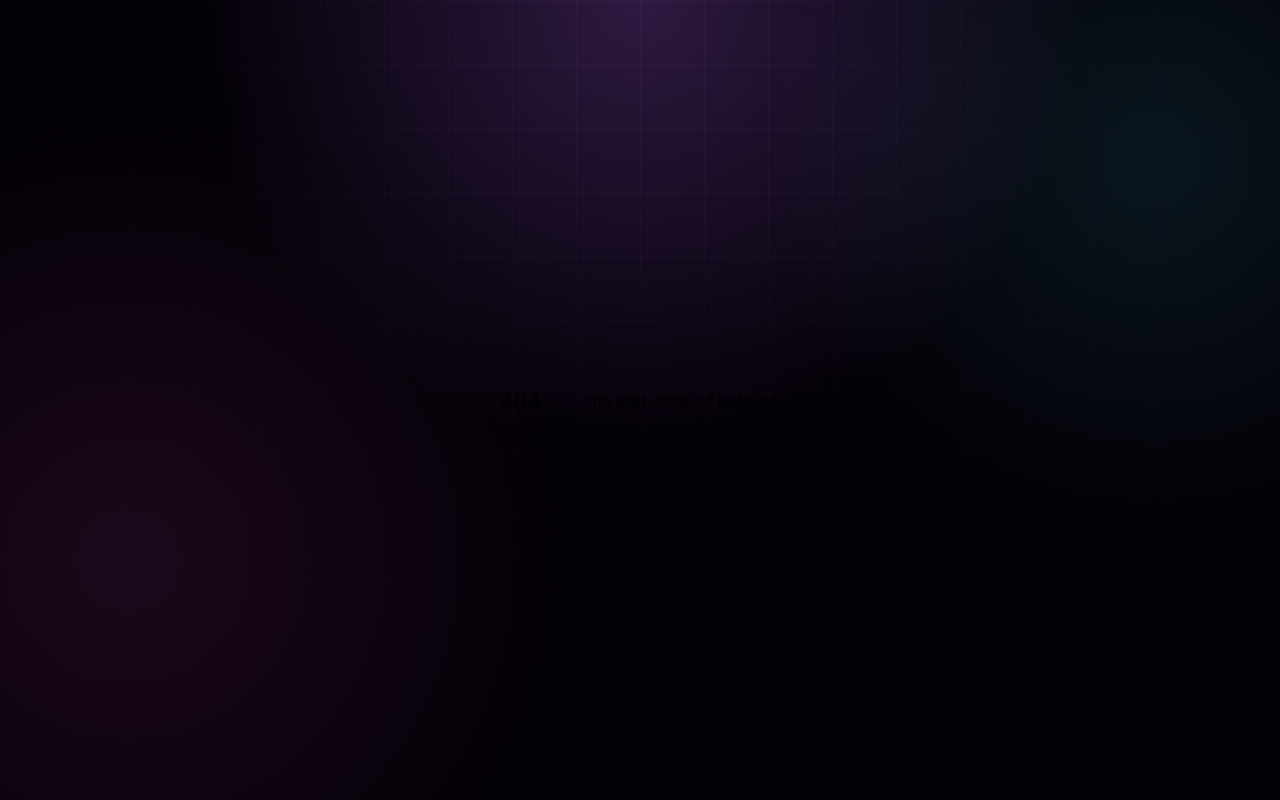
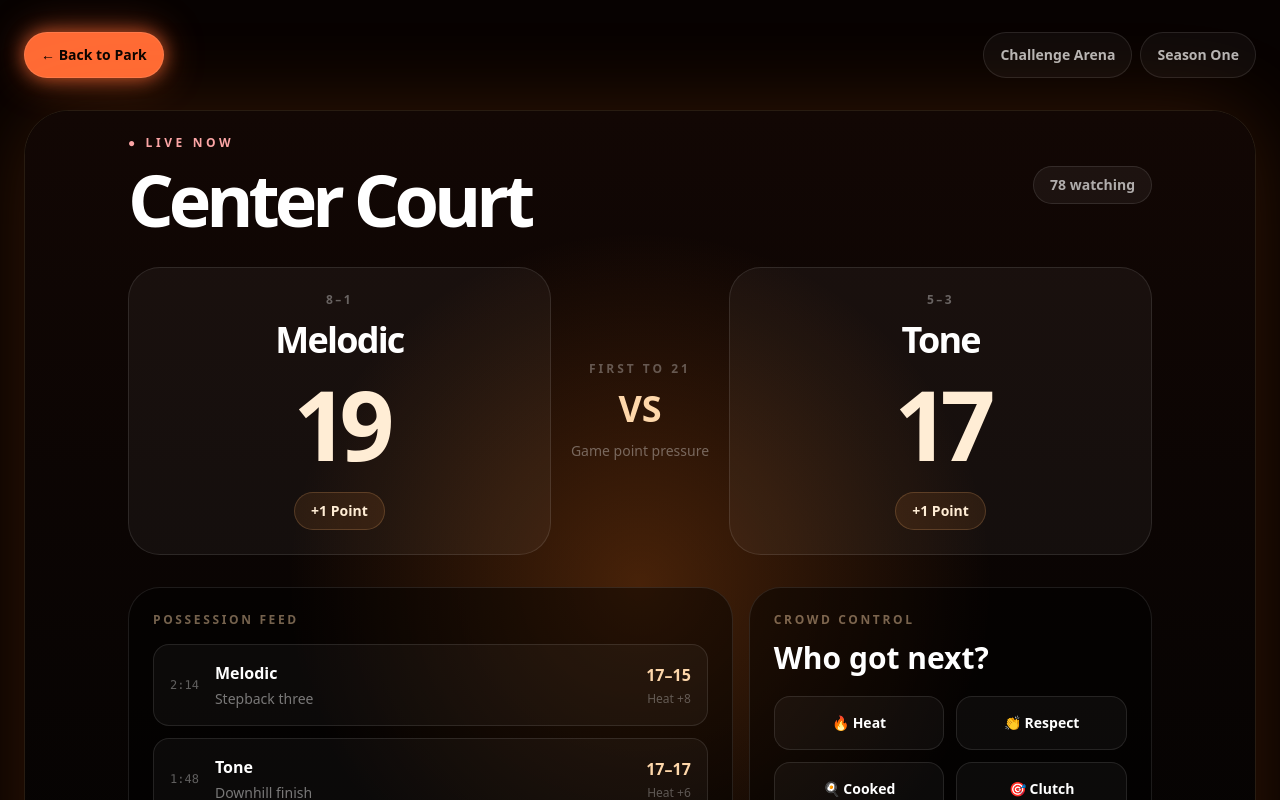
Before and after one commit to thatsmelodic/harmonic-os, a Next.js app: page /worlds/fried-em/center-court in a window 1280 px wide. Before the commit this address had no page. Shown: the top 800 px of the page. Built offline with nearby package versions, Linux system fonts and the light colour scheme.

Commit message:
Build Fried Em live center court

```diff
--- /dev/null
+++ b/app/worlds/fried-em/center-court/page.tsx
@@ -0,0 +1,60 @@
+'use client';
+
+import Link from 'next/link';
+import { useMemo, useState } from 'react';
+
+const possessions = [
+  { time: '2:14', team: 'Melodic', action: 'Stepback three', score: '17–15', heat: 8 },
+  { time: '1:48', team: 'Tone', action: 'Downhill finish', score: '17–17', heat: 6 },
+  { time: '1:03', team: 'Melodic', action: 'Defensive stop', score: '17–17', heat: 5 },
+  { time: '0:42', team: 'Melodic', action: 'Corner jumper', score: '19–17', heat: 7 },
+];
+
+export default function FriedEmCenterCourtPage() {
+  const [home, setHome] = useState(19);
+  const [away, setAway] = useState(17);
+  const [spectators, setSpectators] = useState(78);
+  const [reaction, setReaction] = useState('');
+  const winner = useMemo(() => home >= 21 ? 'Melodic' : away >= 21 ? 'Tone' : null, [home, away]);
+
+  const react = (value: string) => {
+    setReaction(value);
+    setSpectators((current) => current + 1);
+  };
+
+  return (
+    <main className="fried-em-world min-h-screen px-4 py-8 text-white sm:px-6">
+      <div className="mx-auto max-w-7xl">
+        <nav className="mb-8 flex flex-wrap items-center justify-between gap-3">
+          <Link href="/worlds/fried-em" className="rounded-full border border-white/10 bg-white/[.04] px-4 py-3 text-sm font-black text-white/70">← Back to Park</Link>
+          <div className="flex gap-2"><Link href="/worlds/fried-em/challenges" className="rounded-full border border-white/10 bg-white/[.04] px-4 py-3 text-sm font-black text-white/70">Challenge Arena</Link><Link href="/worlds/fried-em/seasons" className="rounded-full border border-white/10 bg-white/[.04] px-4 py-3 text-sm font-black text-white/70">Season One</Link></div>
+        </nav>
+
+        <section className="overflow-hidden rounded-[2.8rem] border border-orange-300/15 bg-black/55 shadow-[0_0_90px_rgba(255,122,26,.18)] backdrop-blur-2xl">
+          <div className="grid min-h-[520px] place-items-center bg-[radial-gradient(circle_at_center,rgba(255,122,26,.25),transparent_22rem),linear-gradient(to_bottom,#120704,#020202)] p-6">
+            <div className="w-full max-w-5xl">
+              <div className="flex flex-wrap items-center justify-between gap-4"><div><p className="text-xs font-black uppercase tracking-[.3em] text-red-300">● Live Now</p><h1 className="mt-3 text-5xl font-black tracking-[-.07em] sm:text-7xl">Center Court</h1></div><div className="rounded-full border border-white/10 bg-white/[.05] px-4 py-2 text-sm font-black text-white/65">{spectators} watching</div></div>
+
+              <div className="mt-8 grid items-center gap-5 md:grid-cols-[1fr_auto_1fr]">
+                <Team name="Melodic" record="8–1" score={home} onScore={() => setHome((value) => Math.min(21, value + 1))} />
+                <div className="text-center"><p className="text-xs font-black uppercase tracking-[.25em] text-white/30">First to 21</p><p className="mt-3 text-4xl font-black text-orange-200">VS</p><p className="mt-3 text-sm text-white/35">Game point pressure</p></div>
+                <Team name="Tone" record="5–3" score={away} onScore={() => setAway((value) => Math.min(21, value + 1))} />
+              </div>
+
+              {winner && <div className="mt-6 rounded-[1.7rem] border border-orange-300/20 bg-orange-400/10 p-5 text-center"><p className="text-xs font-black uppercase tracking-[.2em] text-orange-200/55">Final</p><h2 className="mt-2 text-4xl font-black">{winner} keeps court.</h2></div>}
+
+              <div className="mt-8 grid gap-4 lg:grid-cols-[1.2fr_.8fr]">
+                <article className="rounded-[2rem] border border-white/10 bg-black/45 p-6"><p className="text-xs font-black uppercase tracking-[.22em] text-orange-200/45">Possession Feed</p><div className="mt-4 grid gap-3">{possessions.map((item) => <div key={`${item.time}-${item.action}`} className="grid grid-cols-[auto_1fr_auto] items-center gap-4 rounded-2xl border border-white/10 bg-white/[.035] p-4"><span className="font-mono text-xs text-white/35">{item.time}</span><div><p className="font-black">{item.team}</p><p className="mt-1 text-sm text-white/45">{item.action}</p></div><div className="text-right"><p className="font-black text-orange-200">{item.score}</p><p className="mt-1 text-xs text-white/30">Heat +{item.heat}</p></div></div>)}</div></article>
+                <article className="rounded-[2rem] border border-white/10 bg-black/45 p-6"><p className="text-xs font-black uppercase tracking-[.22em] text-orange-200/45">Crowd Control</p><h2 className="mt-3 text-3xl font-black">Who got next?</h2><div className="mt-5 grid grid-cols-2 gap-3">{['🔥 Heat', '👏 Respect', '🍳 Cooked', '🎯 Clutch'].map((item) => <button key={item} onClick={() => react(item)} className="rounded-2xl border border-white/10 bg-white/[.04] p-4 text-sm font-black transition hover:border-orange-300/30 hover:bg-orange-400/10">{item}</button>)}</div>{reaction && <p className="mt-4 text-sm text-orange-100/70">Reaction sent: {reaction}</p>}<Link href="/worlds/fried-em/challenges" className="mt-5 inline-flex rounded-full bg-orange-400 px-5 py-3 text-sm font-black text-black">Call Next</Link></article>
+              </div>
+            </div>
+          </div>
+        </section>
+      </div>
+    </main>
+  );
+}
+
+function Team({ name, record, score, onScore }: { name: string; record: string; score: number; onScore: () => void }) {
+  return <article className="rounded-[2rem] border border-white/10 bg-white/[.045] p-6 text-center"><p className="text-xs font-black uppercase tracking-[.2em] text-white/35">{record}</p><h2 className="mt-3 text-4xl font-black tracking-[-.05em]">{name}</h2><p className="mt-4 text-8xl font-black tracking-[-.09em] text-orange-100">{score}</p><button onClick={onScore} className="mt-5 rounded-full border border-orange-300/20 bg-orange-400/10 px-4 py-2 text-sm font-black text-orange-100">+1 Point</button></article>;
+}
```
